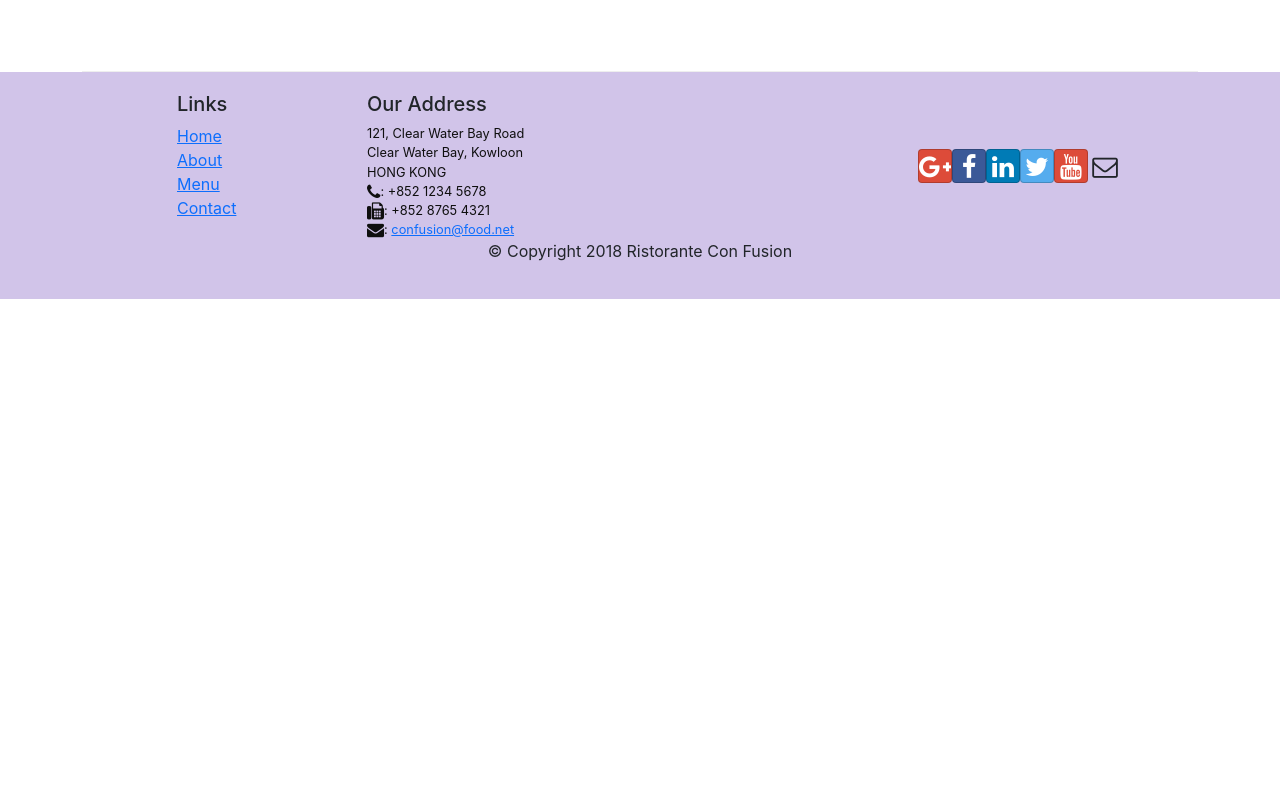
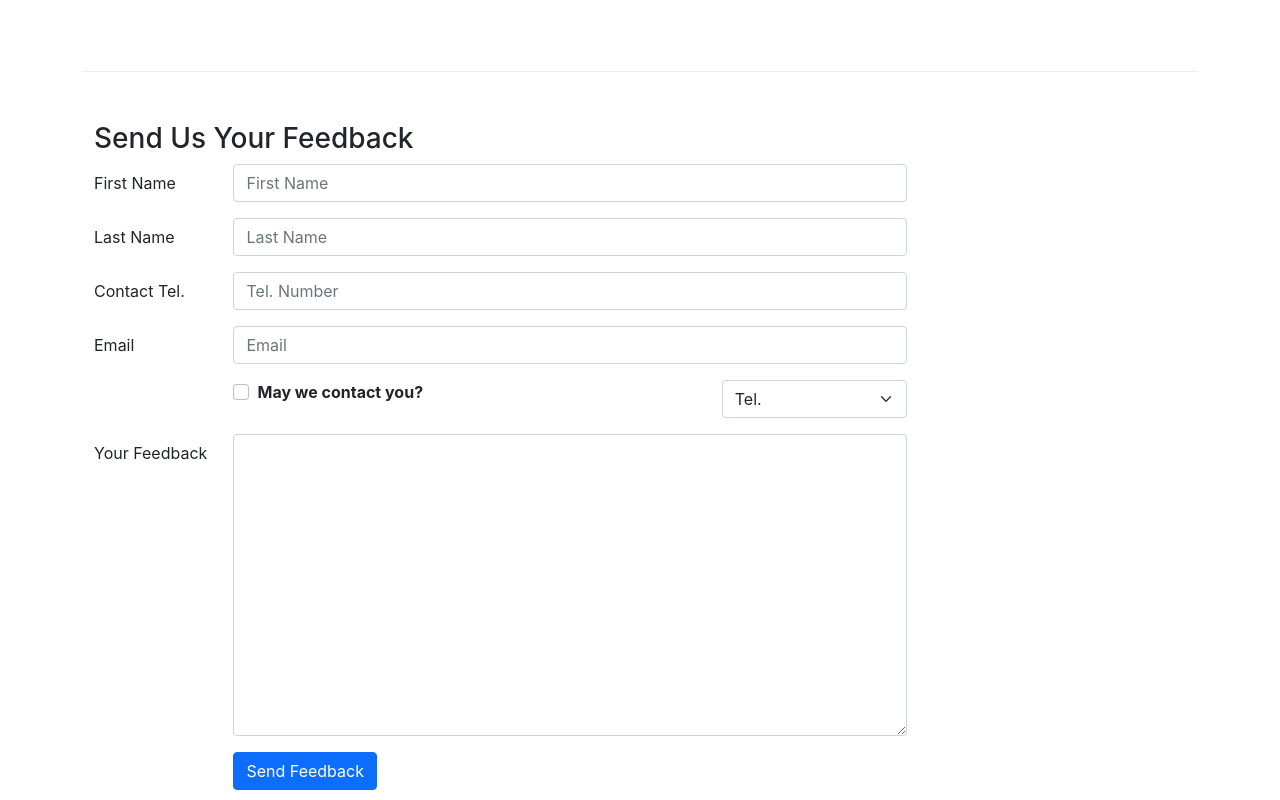
Before and after one commit to MrKenobii/Confusion-App-with-React, a React (Create React App) app: page /contactus in a window 1280 px wide. Shown: the part 900-1700 px from the top of the page. Before the commit the page ends 1199 px from the top, so only its background shows below. Built offline with nearby package versions, Linux system fonts and the light colour scheme.

Commit message:
controlled forms

```diff
--- a/package.json
+++ b/package.json
@@ -12,6 +12,7 @@
     "react": "^17.0.2",
     "react-dom": "^17.0.2",
     "react-popper": "^2.2.5",
+    "react-router-dom": "^4.2.2",
     "react-scripts": "4.0.3",
     "reactstrap": "^9.0.1",
     "web-vitals": "^1.1.2"
--- a/src/components/ContactComponent.js
+++ b/src/components/ContactComponent.js
@@ -1,7 +1,44 @@
-import React from "react";
-import { Breadcrumb, BreadcrumbItem } from "reactstrap";
-import { Link } from 'react-router-dom';
-function Contact(props) {
+import React, { Component } from "react";
+import {
+  Breadcrumb,
+  BreadcrumbItem,
+  Button,
+  Form,
+  FormGroup,
+  Label,
+  Input,
+  Col,
+} from "reactstrap";
+import { Link } from "react-router-dom";
+class Contact extends Component {
+  constructor(props){
+    super(props);
+    this.state ={
+      firstname: '',
+      lastname: '',
+      telnum: '',
+      email: '',
+      agree: false,
+      contactType: 'Tel.',
+      message: ''
+    }
+    this.handleSubmit= this.handleSubmit.bind(this);
+    this.handleInputChange= this.handleInputChange.bind(this);
+  }
+  handleInputChange(event) {
+    const target = event.target;
+    const value = target.type === 'checkbox' ? target.checked: target.value;
+    const name = target.name;
+    this.setState({
+      [name] : value
+    });
+  }
+  handleSubmit(event){
+    console.log("Current State is:" + JSON.stringify(this.state));
+    alert("Current State is:" + JSON.stringify(this.state));
+    event.preventDefault();
+  }
+  render() {
     return (
       <div className="container">
         <div className="row">
@@ -62,8 +99,71 @@
             </div>
           </div>
         </div>
+        <div className="row row-content">
+          <div className="col-12">
+            <h3>Send Us Your Feedback</h3>
+          </div>
+          <div className="col-12 col-md-9">
+            <Form onSubmit={this.handleSubmit}>
+              <FormGroup row>
+                <Label htmlFor="firstname" md={2}>First Name</Label>
+                <Col md={10}>
+                  <Input type="text" id="firstname" name="firstname" placeholder="First Name" value={this.state.firstname} onChange={this.handleInputChange} />
+                </Col>
+              </FormGroup>
+              <FormGroup row>
+                <Label htmlFor="lastname" md={2}>Last Name</Label>
+                <Col md={10}>
+                  <Input type="text" id="lastname" name="lastname" placeholder="Last Name" value={this.state.lastname} onChange={this.handleInputChange}/>
+                </Col>
+              </FormGroup>
+              <FormGroup row>
+                <Label htmlFor="telnum" md={2}>Contact Tel.</Label>
+                <Col md={10}>
+                  <Input type="tel" id="telnum" name="telnum" placeholder="Tel. Number" value={this.state.telnum} onChange={this.handleInputChange}/>
+                </Col>
+              </FormGroup>
+              <FormGroup row>
+                <Label htmlFor="email" md={2}>Email</Label>
+                <Col md={10}>
+                  <Input type="email" id="email" name="email" placeholder="Email" value={this.state.email} onChange={this.handleInputChange}/>
+                </Col>
+              </FormGroup>
+              <FormGroup row>
+                <Col md={{size:6,offset:2}}>
+                  <FormGroup check>
+                    <Label check>
+                      <Input type="checkbox" name="agree" checked={this.state.agree} onChange={this.handleInputChange}/> {' '}
+                      <strong>May we contact you?</strong>
+                    </Label>
+                  </FormGroup>
+                </Col>
+                <Col md={{size:3,offset:1}}>
+                  <Input type="select" name="contactType" value={this.state.contactType} onChange={this.handleInputChange}>
+                    <option>Tel.</option>
+                    <option>Email</option>
+                  </Input>
+                </Col>
+              </FormGroup>
+              <FormGroup row>
+                <Label htmlFor="message" md={2}>Your Feedback</Label>
+                <Col md={10}>
+                  <Input type="textarea" id="message" name="message" rows="12" value={this.state.message} onChange={this.handleInputChange}/>
+                </Col>
+              </FormGroup>
+              <FormGroup row>
+                <Col md={{size:10,offset:2}}>
+                  <Button type="submit" color="primary">
+                    Send Feedback
+                  </Button>
+                </Col>
+              </FormGroup>
+            </Form>
+          </div>
+        </div>
       </div>
     );
   }
+}
 
 export default Contact;
--- a/src/index.js
+++ b/src/index.js
@@ -6,7 +6,7 @@
 import './index.css';
 import App from './App';
 import reportWebVitals from './reportWebVitals';
-
+{/* <script src="https://unpkg.com/react-router-dom/umd/react-router-dom.min.js"></script> */}
 ReactDOM.render(
   <React.StrictMode>
     <App />
```
Also changed, not shown: 1 other file (tests, documents, lock files or other folders). Lines whose indentation alone changed are shown as unchanged.
